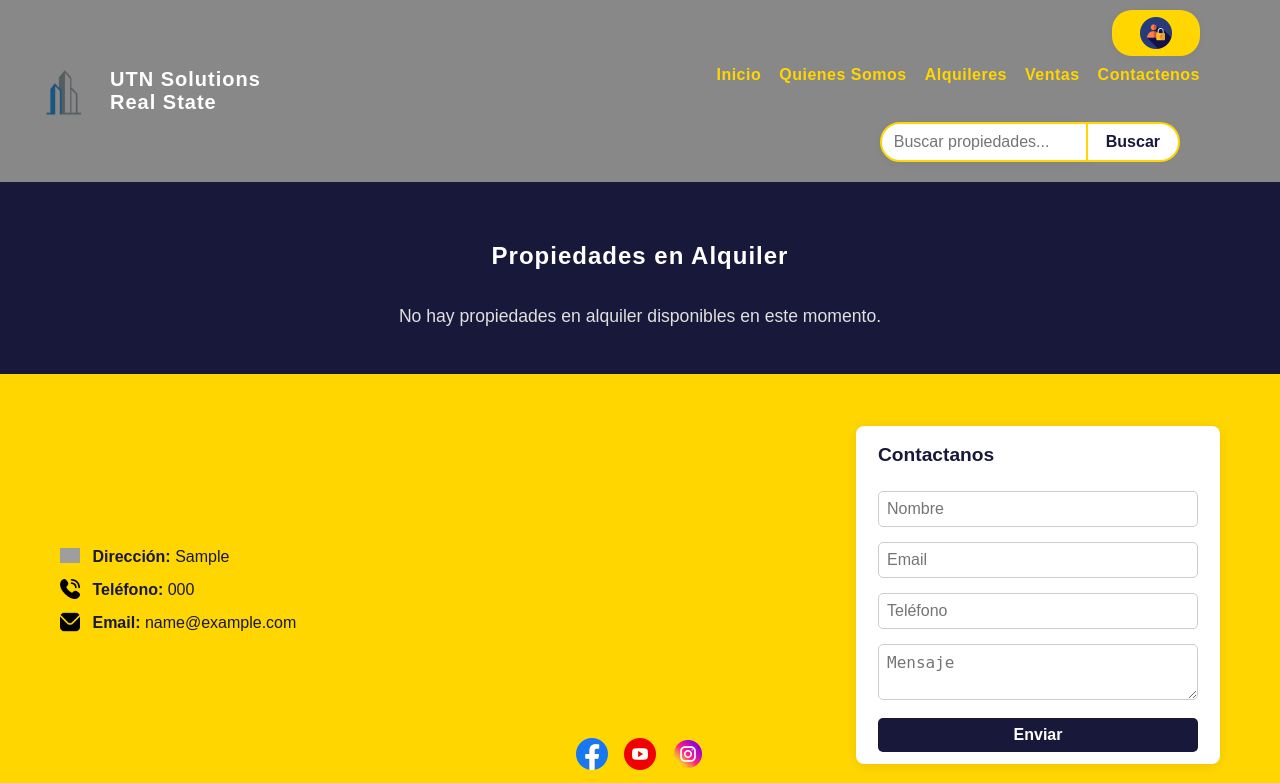
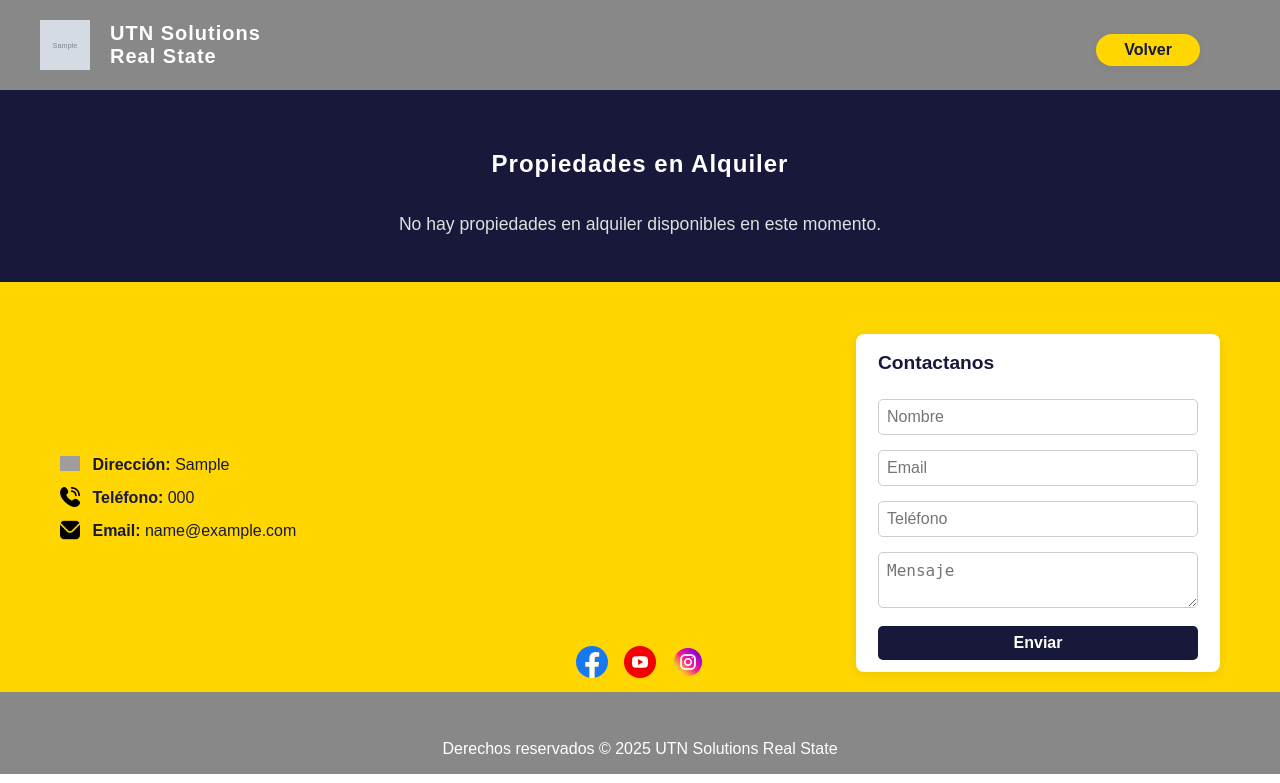
Before and after one commit to Keizel-2005/ProyectoInmobiliaria, a PHP site: page /alquileres.php in a window 1280 px wide. Shown: the top 783 px of the page. Run offline with PHP 8.4, Linux system fonts and the light colour scheme; the visitor is signed in with stand-in values (Sample User, id 1); tables that the repository leaves empty or names only in its code hold one stand-in row (values such as "Sample post"); grey boxes marked "Sample" are stand-in pictures; grey boxes are pictures that could not be loaded.

Commit message:
Ajustes finales

```diff
--- a/alquileres.php
+++ b/alquileres.php
@@ -25,28 +25,18 @@
     <link rel="icon" href="<?php echo $config['icono_principal'] ?? 'icono.png'; ?>">
 </head>
 <body>
+    <?php session_start(); ?>
     <header>
- <div class="logo">
-            <img src="imagenes/logo.png" alt="" style="width: 50px; height: 50px; vertical-align: middle; margin-right: 10px;">
+       <div class="logo">
+            <img src="imagenes/<?php echo $config['icono_principal'] ?? 'logo.png'; ?>" alt="Logo UTN Solutions" style="width: 50px; height: 50px; vertical-align: middle; margin-right: 10px;">
             UTN Solutions Real State
         </div>
-         <div class="header-menu-wrap">
-            <a href="login.php" class="login-btn">
-                <img src="imagenes/login.png" alt="Login" style="width: 32px; height: 32px; vertical-align: middle;">
-            </a>
-            <nav class="main-nav">
-                <ul>
-                    <li><a href="index.php">Inicio</a></li>
-                    <li><a href="#quienes-somos">Quienes Somos</a></li>
-                    <li><a href="alquileres.php">Alquileres</a></li>
-                    <li><a href="ventas.php">Ventas</a></li>
-                    <li><a href="#contacto">Contactenos</a></li>
-                </ul>
-                <form class="busqueda-form" method="post" action="index.php">
-                    <input type="text" name="busqueda" placeholder="Buscar propiedades..." required>
-                    <button type="submit" name="buscar">Buscar</button>
-                </form>
-            </nav>
+        <div class="header-menu-wrap">
+            <?php if (isset($_SESSION['usuario_id'])): ?>
+                <a href="panel.php" class="login-btn">Volver</a>
+            <?php else: ?>
+                <a href="index.php" class="login-btn">Inicio</a>
+            <?php endif; ?>
         </div>
     </header>
 
--- a/funciones.php
+++ b/funciones.php
@@ -57,7 +57,7 @@
     $nombre = uniqid() . '_' . basename($archivo['name']);
     $ruta = $destino . $nombre;
     if (move_uploaded_file($archivo['tmp_name'], $ruta)) {
-        return $ruta;
+        return $nombre;
     }
     return false;
 }
--- a/index.php
+++ b/index.php
@@ -81,7 +81,7 @@
         <h1><?php echo $config['mensaje_banner'] ?? 'PERMITENOS AYUDARTE A CUMPLIR TUS SUEÑOS'; ?></h1>
     </section>
     <section id="quienes-somos" class="quienes-somos">
-        <div>
+        <div class="quienes-desc">
             <h2>Quienes Somos</h2>
             <p><?php echo $config['info_quienes_somos'] ?? 'Somos un equipo apasionado por el sector inmobiliario, comprometido en ayudarte a encontrar la propiedad ideal para ti y tu familia. Nos destacamos por nuestro profesionalismo, atención personalizada y conocimiento del mercado, brindando soluciones confiables y acompañamiento en cada paso del proceso. ¡Permítenos ayudarte a cumplir tus sueños!'; ?></p>
         </div>
```
Also changed, not shown: panel.php (+20 -10 lines), propiedad.php (+9 -2 lines), ventas.php (+8 -18 lines), imagenes/68ae3285d40a0_casaInicio.jpg (added), imagenes/68ae3285d42bc_68ad048da2c85_quienesSomos.jpg (added).
